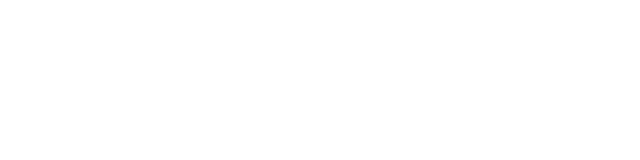
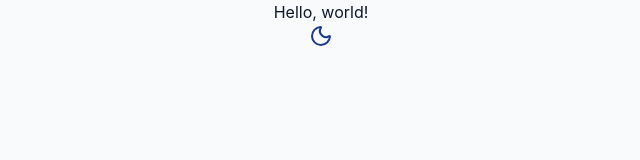
Before and after one commit to RoseWang-web/Portfolio, a React (Vite) app: page / in a window 1280 px wide. Shown: the top 160 px of the page, without its empty margins (319-959 px from the left). Built offline with nearby package versions, Linux system fonts and the light colour scheme.

Commit message:
updated CSS

```diff
--- /dev/null
+++ b/src/components/themeToggle.jsx
@@ -0,0 +1,22 @@
+import { Moon, Sun } from "lucide-react";
+import { useState } from "react";
+
+export const ThemeToggle = () => {
+    const [isDarkMode, setIsDarkMode] = useState(false);
+    const toggleTheme = () => {
+        isDarkMode ? document.documentElement.classList.remove("dark") :
+        document.documentElement.classList.add("dark");
+
+        setIsDarkMode(!isDarkMode);
+    };
+    return (
+        <button onClick={toggleTheme}>
+        {" "}
+        {isDarkMode ? (
+            <Sun className="h-6 w-6 text-yellow-300" />
+        ): (
+        <Moon className="h-6 w-6 text-blue-900"/>
+    )}
+</button>
+);
+}
--- a/src/index.css
+++ b/src/index.css
@@ -63,3 +63,104 @@
   }
 
 }
+
+@layer base {
+  :root {
+    --background: 210 40% 98%;
+    --foreground: 222 47% 11%;
+
+    --card: 0 0% 100%;
+
+    --primary: 250 47% 60%;
+    --primary-foreground: 210 40% 98%;
+
+    --border: 214 32% 91%
+  }
+
+  .dark {
+    --background: 222 47% 4%;
+    --foreground: 213 31% 91%;
+
+    --card: 222 47% 8%;
+
+    --primary: 250 65% 65%;
+    --primary-foreground: 213 31% 91%;
+
+    --border: 217 33% 20%
+  }
+
+  * {
+    @apply border-border;
+  }
+
+  html {
+    @apply scroll-smooth;
+  }
+
+  body {
+    @apply bg-background text-foreground transition-colors duration-300;
+    font-feature-settings: "rling" 1, "calt" 1;
+  }
+}
+
+@utility container {
+  margin-inline: auto;
+  padding-inline: 2rem;
+  max-width: 100%;
+
+  @screen sm {
+    max-width: 640px;
+  }
+  @screen md {
+    max-width: 768px;
+  }
+  @screen lg {
+    max-width: 1024px;
+  }
+  @screen xl {
+    max-width: 1280px;
+  }
+  @screen 2xl {
+    max-width: 1536px;
+  }
+}
+
+@utility text-glow {
+  @apply relative;
+  text-shadow: 0 0 10px rgba(167, 139, 250, 0.5);
+}
+
+@utility card-hover {
+  @apply transition-transform duration-300 hover:scale-[1.02] hover:shadow-lg;
+}
+
+@utility gradient-border {
+  @apply relative rounded-md;
+  background: linear-gradient(to right, hsl(var(--card)), hsl(var(--card)));
+  background-clip: padding-box;
+  border: 1px solid transparent;
+}
+
+@utility cosmic-button {
+  @apply px-6 py-2 rounded-full bg-primary text-primary-foreground font-medium
+          transition-all duration-300 hover:shadow-[0_0_10px_rgba(139,92,246,0.5)]
+          hover:scale-105 active:scale-95;
+}
+
+@utility star {
+  @apply absolute rounded-full bg-white;
+  box-shadow: 0 0 10px 2px rgba(255, 255, 255, 0.4)
+}
+
+@utility meteor {
+  @apply absolute bg-linear-to-r from-white via-white to-transparent rounded-full;
+  box-shadow: 0 0 10px 5px rgba(255, 255, 255, 0.3)
+}
+
+#root {
+  max-width: 100%;
+  margin:0 auto;
+  padding: 0;
+  text-align:center;
+  overflow: hidden;
+}
--- a/src/pages/Home.jsx
+++ b/src/pages/Home.jsx
@@ -1,8 +1,12 @@
+import { ThemeToggle } from "../components/themeToggle";
+
 export const Home = () => {
     return (
-        <div className="min-h-screen">
+        <div className="min-h-screen bg-background text-foreground overflow-x-hidden">
+            <p>Hello, world!</p>
 
             {/* Theme Toggle */}
+            <ThemeToggle />
 
             {/* Background Effects */}
 
```
